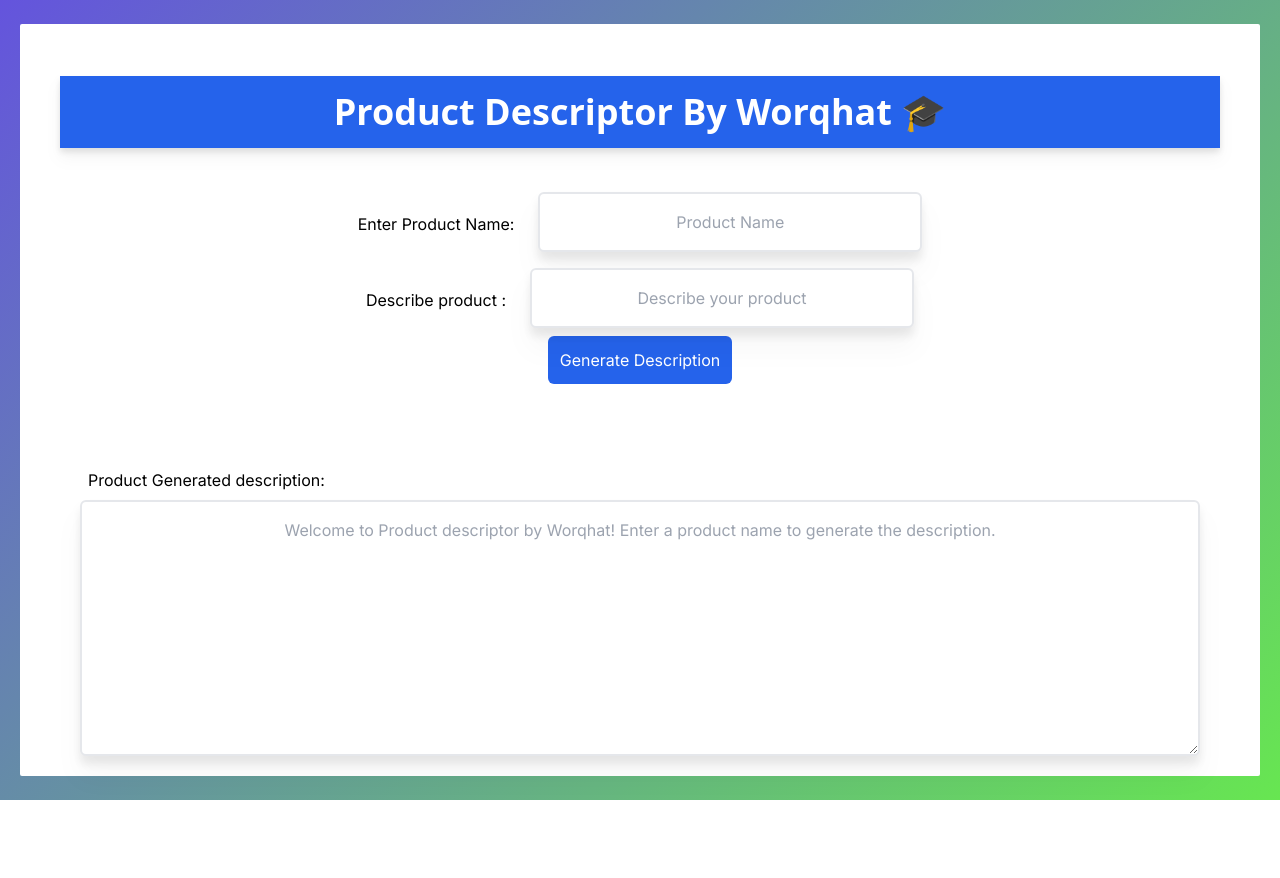
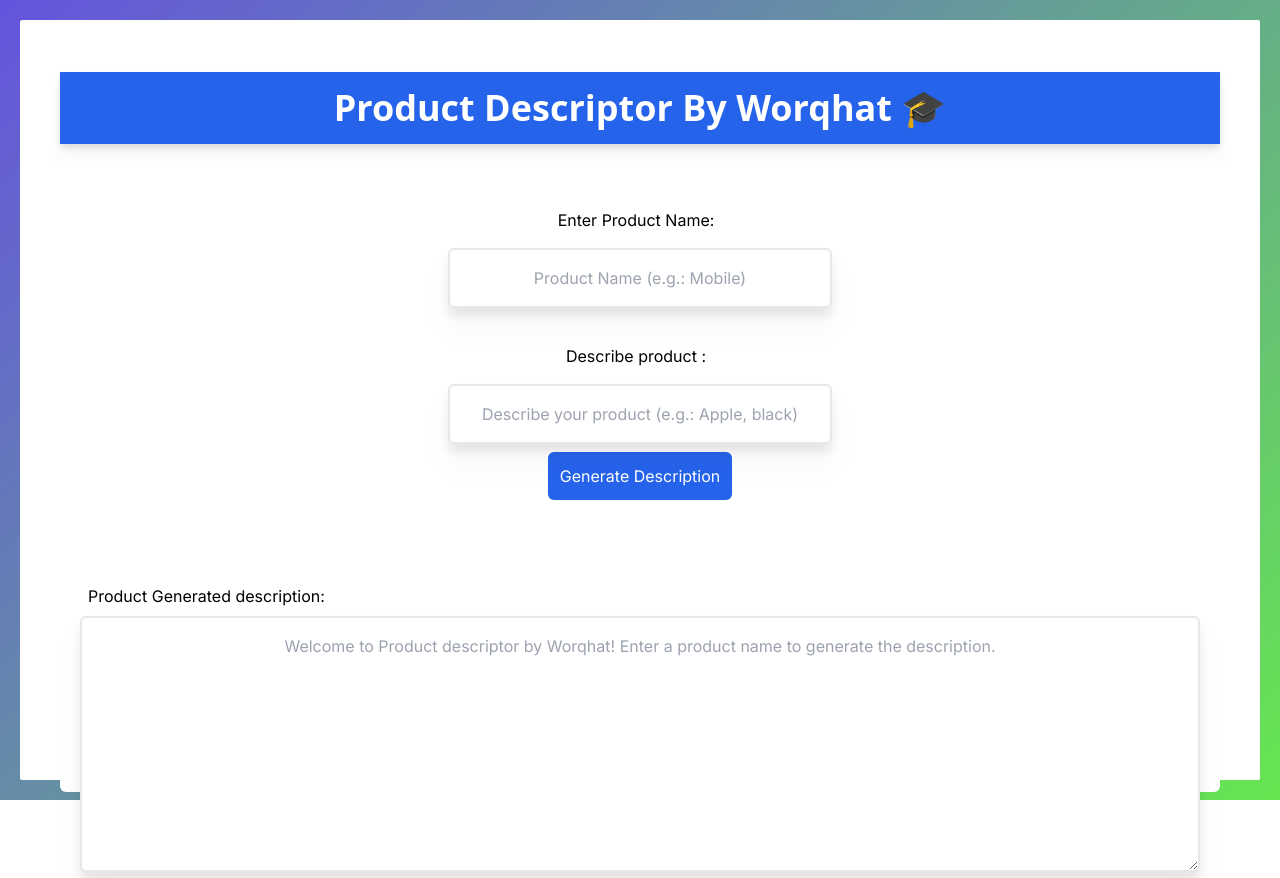
Before and after one commit to prajwald2607/ProductDescriptorWebApp, a Next.js app: page / in a window 1280 px wide. Before the commit the page ends 800 px from the top, so only its background shows below. Built offline with nearby package versions, Linux system fonts and the light colour scheme.

Commit message:
Update page.tsx

```diff
--- a/app/page.tsx
+++ b/app/page.tsx
@@ -60,11 +60,11 @@
         <div className="text-center container rounded-md text-white my-4 p-5 flex flex-col items-center justify-center">
           <div className="upload flex flex-col items-center">
 
-            <div className='flex'>
+            <div>
             <h2 className='text-black mt-5 p-2 mr-2'>Enter Product Name: </h2>
               <input
                 type="text"
-                placeholder="Product Name"
+                placeholder="Product Name (e.g.: Mobile)"
                 value={productName}
                 onChange={handleProductNameChange}
                 className="border-2 text-black rounded-md w-96 p-4 m-2 text-center drop-shadow-xl"
@@ -72,11 +72,11 @@
             </div>
           </div>
           <div className="upload flex flex-col items-center">
-            <div className='flex'>
+            <div>
             <h2 className='text-black mt-5 p-2 mr-2'>Describe  product :    </h2>
               <input
                 type="text"
-                placeholder="Describe your product"
+                placeholder="Describe your product (e.g.: Apple, black)"
                 value={productDescription}
                 onChange={handleProductDescriptionChange}
                 className="border-2 text-black rounded-md w-96 p-4 m-2 text-center drop-shadow-xl"
```
